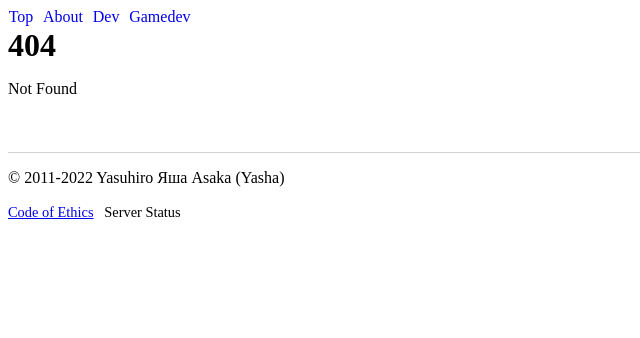
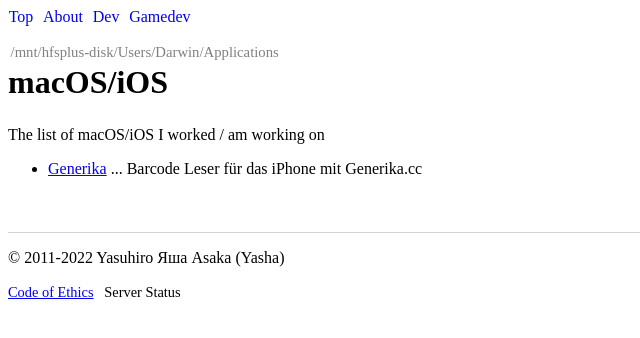
Before and after one commit to grauwoelfchen/hackhorge, a SvelteKit app: page /mnt/hfsplus-disk/Users/Darwin/Applications in a window 1280 px wide. Before the commit this address had no page. Shown: the top 338 px of the page, without its empty margins (0-640 px from the left). Built offline with nearby package versions, Linux system fonts and the light colour scheme.

Commit message:
Add /mnt/hfsplus-disk/Users/Darwin/Applications ;)

```diff
--- /dev/null
+++ b/src/routes/mnt/hfsplus-disk/Users/Darwin/Applications/+page.svelte
@@ -0,0 +1,12 @@
+<script>
+  import "../../../../../../page.css";
+</script>
+
+<span class="path">/mnt/hfsplus-disk/Users/Darwin/Applications</span>
+<h1>macOS/iOS</h1>
+<div>
+  <p>The list of macOS/iOS I worked / am working on</p>
+  <ul>
+    <li><a href="https://apps.apple.com/us/app/generika/id520038123?ls=1">Generika</a> ... Barcode Leser für das iPhone mit Generika.cc</li>
+  </ul>
+</div>
```
